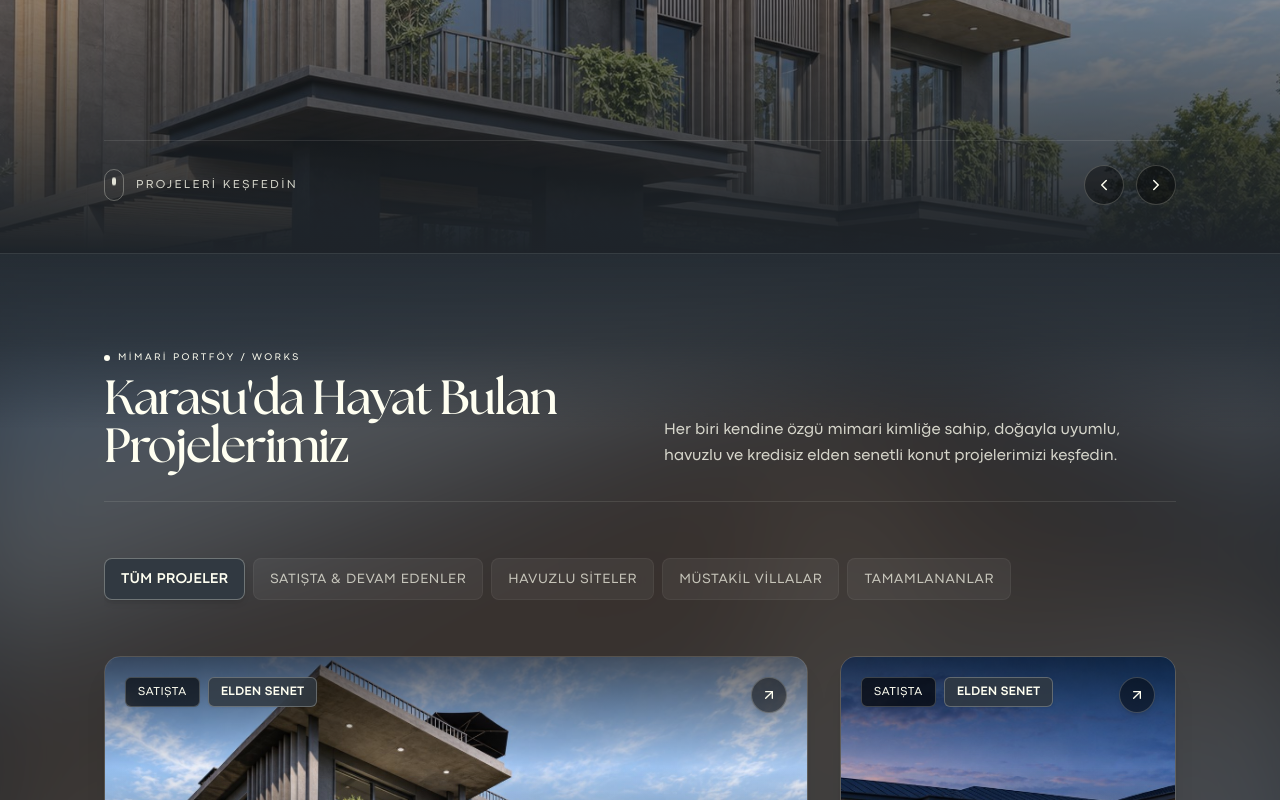
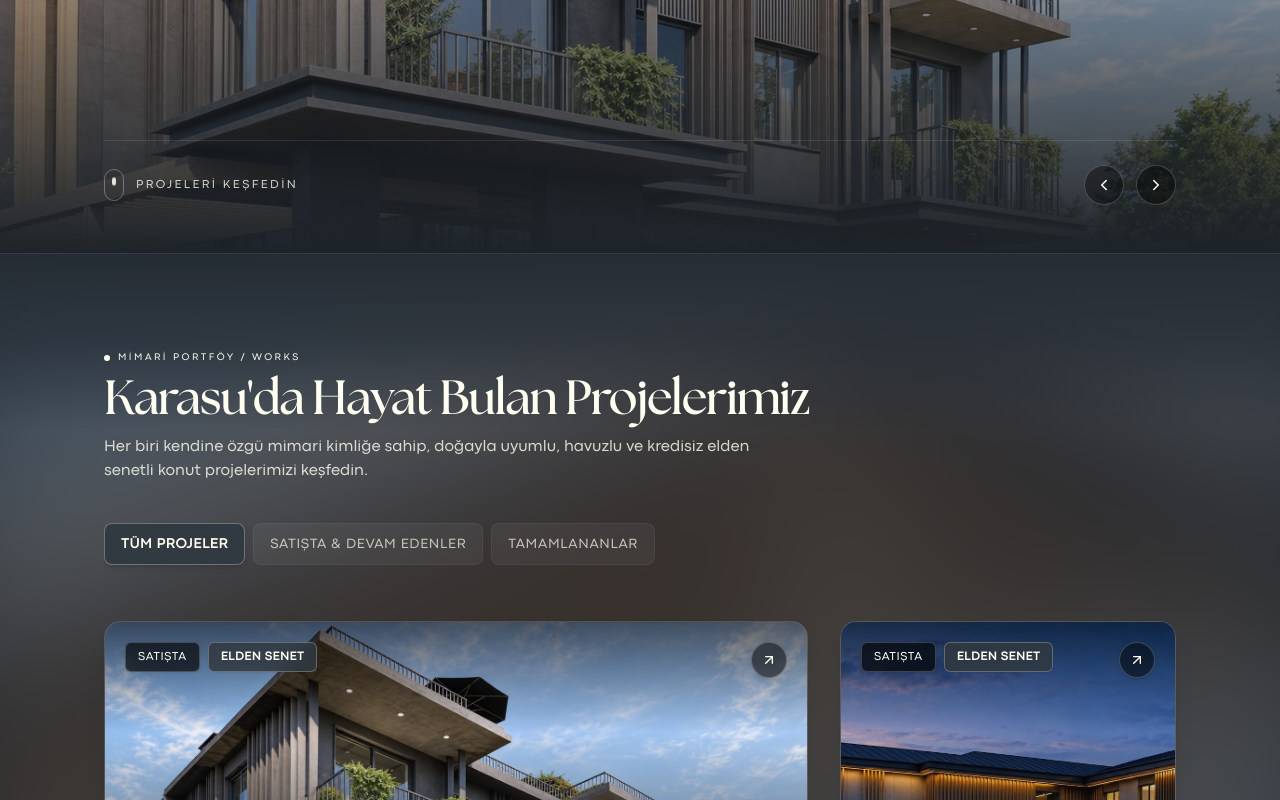
Before and after one commit to berkantcaliskan/dtweb, a React (Vite) app: page / in a window 1280 px wide. Shown: the part 547-1347 px from the top of the page. Built offline with nearby package versions, Linux system fonts and the light colour scheme; the HTML template or start-up script is replaced by a standard one; a web font is replaced by a local one.

Commit message:
style: make projects header single line with subtitle below, remove line, remove pool and villa tabs

```diff
--- a/src/components/ProjectsGrid.tsx
+++ b/src/components/ProjectsGrid.tsx
@@ -7,7 +7,7 @@ interface ProjectsGridProps {
   onSelectProject: (project: ProjectItem) => void
 }
 
-type FilterCategory = 'all' | 'ongoing' | 'luxury-residence' | 'villa' | 'completed'
+type FilterCategory = 'all' | 'ongoing' | 'completed'
 
 export const ProjectsGrid: React.FC<ProjectsGridProps> = ({ onSelectProject }) => {
   const [selectedFilter, setSelectedFilter] = useState<FilterCategory>('all')
@@ -15,8 +15,6 @@ export const ProjectsGrid: React.FC<ProjectsGridProps> = ({ onSelectProject }) =
   const filterTabs: { id: FilterCategory; label: string }[] = [
     { id: 'all', label: 'TÜM PROJELER' },
     { id: 'ongoing', label: 'SATIŞTA & DEVAM EDENLER' },
-    { id: 'luxury-residence', label: 'HAVUZLU SİTELER' },
-    { id: 'villa', label: 'MÜSTAKİL VİLLALAR' },
     { id: 'completed', label: 'TAMAMLANANLAR' },
   ]
 
@@ -25,7 +23,10 @@ export const ProjectsGrid: React.FC<ProjectsGridProps> = ({ onSelectProject }) =
     if (selectedFilter === 'ongoing') {
       return PROJECTS_DATA.filter((p) => p.status === 'Satışta' || p.status === 'Yapım Aşamasında')
     }
-    return PROJECTS_DATA.filter((p) => p.category === selectedFilter)
+    if (selectedFilter === 'completed') {
+      return PROJECTS_DATA.filter((p) => p.status === 'Tamamlandı' || p.category === 'completed')
+    }
+    return PROJECTS_DATA
   }, [selectedFilter])
 
   const standardProjects = useMemo(() => {
@@ -40,17 +41,15 @@ export const ProjectsGrid: React.FC<ProjectsGridProps> = ({ onSelectProject }) =
     <section id="projeler" className="py-24 bg-transparent text-[#fffff1] border-t border-[#fffff1]/[0.08]">
       <div className="max-w-7xl mx-auto px-4 sm:px-6 lg:px-[104px]">
         {/* Architectural Section Header */}
-        <div className="flex flex-col md:flex-row md:items-end justify-between mb-14 pb-8 border-b border-[#fffff1]/10">
-          <div>
-            <div className="flex items-center space-x-2 text-[10px] tracking-[0.25em] text-[#fffff1] uppercase mb-2">
-              <span className="w-1.5 h-1.5 rounded-full bg-[#fffff1]" />
-              <span>MİMARİ PORTFÖY / WORKS</span>
-            </div>
-            <h2 className="font-theSeasons text-3xl sm:text-5xl font-bold tracking-tight text-[#fffff1]">
-              Karasu'da Hayat Bulan Projelerimiz
-            </h2>
+        <div className="mb-10">
+          <div className="flex items-center space-x-2 text-[10px] tracking-[0.25em] text-[#fffff1] uppercase mb-2">
+            <span className="w-1.5 h-1.5 rounded-full bg-[#fffff1]" />
+            <span>MİMARİ PORTFÖY / WORKS</span>
           </div>
-          <p className="mt-4 md:mt-0 text-base text-[#fffff1]/80 max-w-lg font-light leading-relaxed">
+          <h2 className="font-theSeasons text-3xl sm:text-4xl md:text-5xl font-bold tracking-tight text-[#fffff1] md:whitespace-nowrap">
+            Karasu'da Hayat Bulan Projelerimiz
+          </h2>
+          <p className="mt-3.5 text-sm sm:text-base text-[#fffff1]/80 max-w-2xl font-light leading-relaxed">
             Her biri kendine özgü mimari kimliğe sahip, doğayla uyumlu, havuzlu ve kredisiz elden senetli konut projelerimizi keşfedin.
           </p>
         </div>
```
